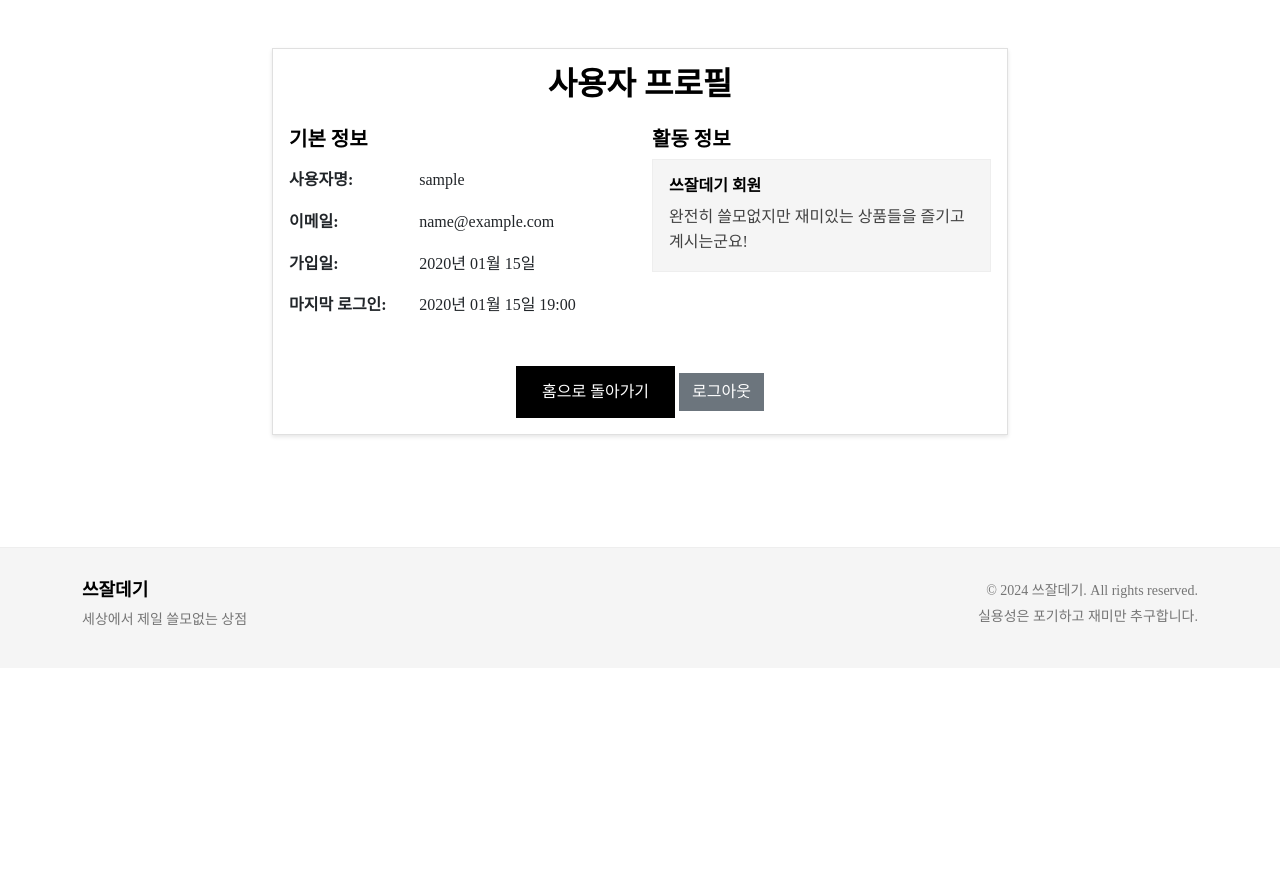
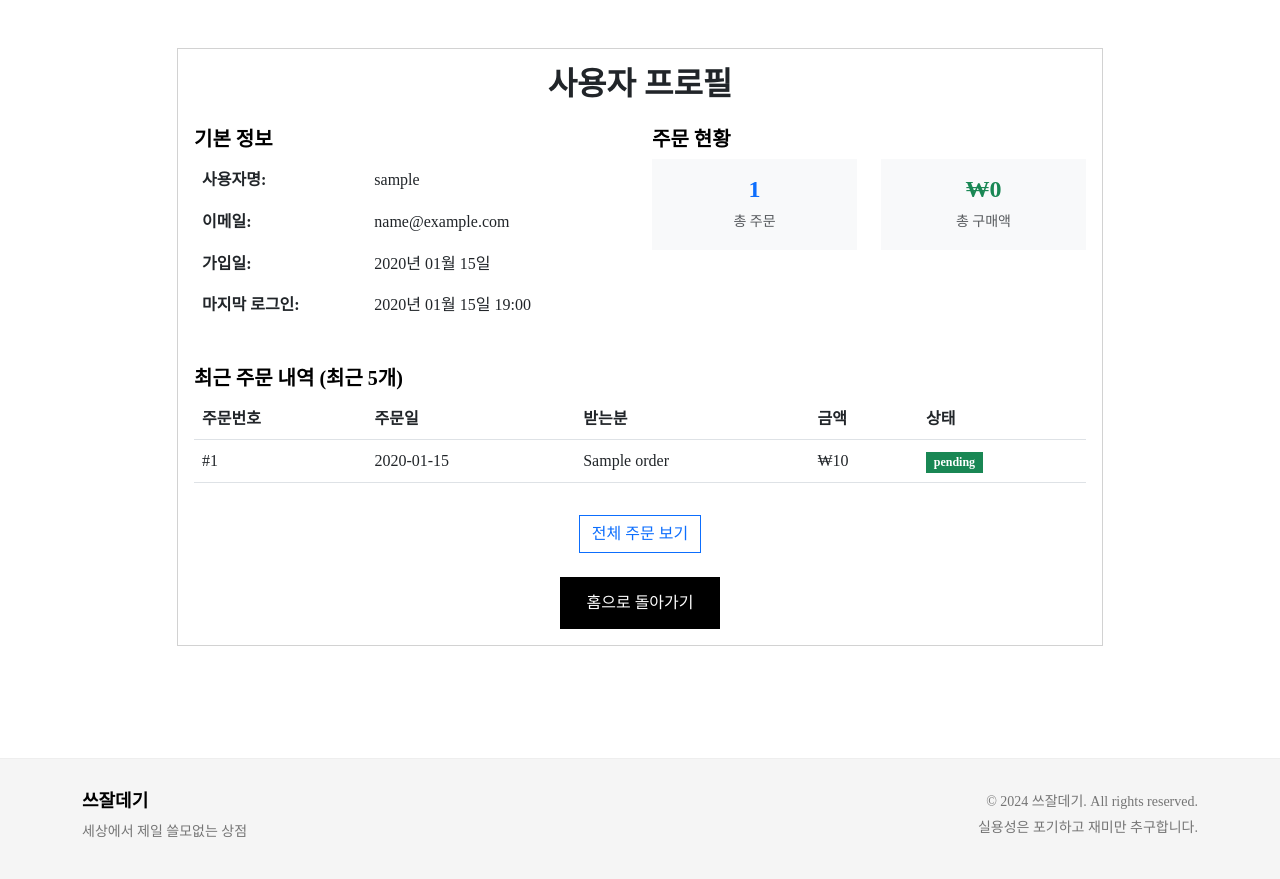
Before and after one commit to jisungs/useless_mall, a Django app: page /users/profile/ in a window 1280 px wide. Shown: the part 96-975 px from the top of the page. Before the commit the page ends 722 px from the top, so only its background shows below. Run offline with Django 5.2, Linux system fonts and the light colour scheme; a user stored in the database is signed in; tables that the repository leaves empty hold one stand-in row (values such as "Sample post").

Commit message:
🎯 프로필 페이지 주문 현황 추가 및 홈페이지 데이터베이스 연동
- 홈페이지 하드코딩된 상품을 실제 DB 상품으로 교체
- 주문 목록 페이지 누락된 템플릿 생성 (order_list.html)
- 프로필 페이지에 사용자 주문 현황 및 통계 표시
- 주문 현황 요약: 총 주문 개수, 총 구매액, 최근 주문 내역 테이블
- 보안 강화: @login_required 데코레이터로 로그인 필수 설정

✅ 해결된 문제:
- 홈페이지 하드코딩된 상품 표시 문제
- 주문 목록 페이지 500 에러 (템플릿 누락)
- 프로필 페이지 주문 현황 부재

📝 문서 업데이트:
- 최종_7일_실행계획.md에 새로운 완료 항목 추가
- README.md에 템플릿 문제 해결 가이드 추가

```diff
--- a/shop_app/views.py
+++ b/shop_app/views.py
@@ -5,8 +5,8 @@ from django.utils.html import escape
 from .models import Product, Category
 
 def home(request):
-    """홈페이지 - 최신 8개 상품 표시"""
-    products = Product.objects.filter(is_active=True).order_by('-created_at')[:8]
+    """홈페이지 - 모든 활성 상품 표시"""
+    products = Product.objects.filter(is_active=True).order_by('-created_at')
     context = {
         'products': products
     }
--- a/templates/users/profile.html
+++ b/templates/users/profile.html
@@ -5,7 +5,7 @@
 {% block content %}
 <div class="container py-5">
     <div class="row justify-content-center">
-        <div class="col-md-8">
+        <div class="col-md-10">
             <div class="card">
                 <div class="card-body">
                     <h2 class="card-title text-center mb-4">사용자 프로필</h2>
@@ -33,46 +33,67 @@
                             </table>
                         </div>
                         <div class="col-md-6">
-                            <h5>활동 정보</h5>
-                            <div class="alert alert-info">
-                                <h6>쓰잘데기 회원</h6>
-                                <p class="mb-0">완전히 쓸모없지만 재미있는 상품들을 즐기고 계시는군요!</p>
+                            <h5>주문 현황</h5>
+                            <div class="row mb-3">
+                                <div class="col-6">
+                                    <div class="text-center p-3 bg-light rounded">
+                                        <h4 class="text-primary mb-1">{{ total_orders }}</h4>
+                                        <small class="text-muted">총 주문</small>
+                                    </div>
+                                </div>
+                                <div class="col-6">
+                                    <div class="text-center p-3 bg-light rounded">
+                                        <h4 class="text-success mb-1">₩{{ total_spent|floatformat:0 }}</h4>
+                                        <small class="text-muted">총 구매액</small>
+                                    </div>
+                                </div>
                             </div>
                         </div>
                     </div>
 
+                    <div class="mt-4">
+                        <h5>최근 주문 내역 (최근 5개)</h5>
+                        {% if orders %}
+                            <div class="table-responsive">
+                                <table class="table">
+                                    <thead>
+                                        <tr>
+                                            <th>주문번호</th>
+                                            <th>주문일</th>
+                                            <th>받는분</th>
+                                            <th>금액</th>
+                                            <th>상태</th>
+                                        </tr>
+                                    </thead>
+                                    <tbody>
+                                        {% for order in orders %}
+                                        <tr>
+                                            <td>#{{ order.id }}</td>
+                                            <td>{{ order.created_at|date:"Y-m-d" }}</td>
+                                            <td>{{ order.shipping_name }}</td>
+                                            <td>₩{{ order.total|floatformat:0 }}</td>
+                                            <td>
+                                                <span class="badge bg-success">{{ order.status }}</span>
+                                            </td>
+                                        </tr>
+                                        {% endfor %}
+                                    </tbody>
+                                </table>
+                            </div>
+                            <div class="text-center mt-3">
+                                <a href="/orders/orders/" class="btn btn-outline-primary">전체 주문 보기</a>
+                            </div>
+                        {% else %}
+                            <p class="text-muted text-center">아직 주문 내역이 없습니다.</p>
+                        {% endif %}
+                    </div>
+
                     <div class="text-center mt-4">
-                        <a href="{% url 'home' %}" class="btn btn-primary">홈으로 돌아가기</a>
-                        <a href="{% url 'logout' %}" class="btn btn-secondary">로그아웃</a>
+                        <a href="/" class="btn btn-primary">홈으로 돌아가기</a>
                     </div>
                 </div>
             </div>
         </div>
     </div>
 </div>
-
-<style>
-.card {
-    border: 1px solid var(--gray-300);
-    border-radius: var(--border-radius);
-    box-shadow: 0 2px 4px rgba(0, 0, 0, 0.1);
-}
-
-.card-title {
-    font-family: var(--font-primary);
-    font-weight: var(--font-bold);
-    color: var(--primary-black);
-}
-
-.table td {
-    padding: 8px 0;
-    border: none;
-}
-
-.alert-info {
-    background-color: var(--gray-100);
-    border-color: var(--gray-200);
-    color: var(--gray-800);
-}
-</style>
 {% endblock %}
--- a/users/views.py
+++ b/users/views.py
@@ -1,9 +1,11 @@
 from django.shortcuts import render, redirect
 from django.contrib.auth import login
 from django.contrib.auth.forms import UserCreationForm
+from django.contrib.auth.decorators import login_required
 from django.contrib import messages
 from django.urls import reverse_lazy
 from django.views.generic import CreateView
+from orders.models import Order
 
 
 class SignUpView(CreateView):
@@ -20,8 +22,22 @@ class SignUpView(CreateView):
         return response
 
 
+@login_required
 def profile_view(request):
     """사용자 프로필 페이지"""
-    return render(request, 'users/profile.html', {
-        'user': request.user
-    })
+    # 사용자의 주문 정보 가져오기
+    orders = Order.objects.filter(user=request.user).order_by('-created_at')[:5]  # 최근 5개 주문만
+    total_orders = Order.objects.filter(user=request.user).count()
+
+    # 총 주문 금액 계산
+    total_spent = 0
+    for order in Order.objects.filter(user=request.user, status__in=['paid', 'shipped', 'delivered']):
+        total_spent += float(order.total)
+
+    context = {
+        'user': request.user,
+        'orders': orders,
+        'total_orders': total_orders,
+        'total_spent': total_spent,
+    }
+    return render(request, 'users/profile.html', context)
```
Also changed, not shown: templates/home.html (+9 -52 lines), templates/orders/order_list.html (added, +123 -0 lines), README.md.
